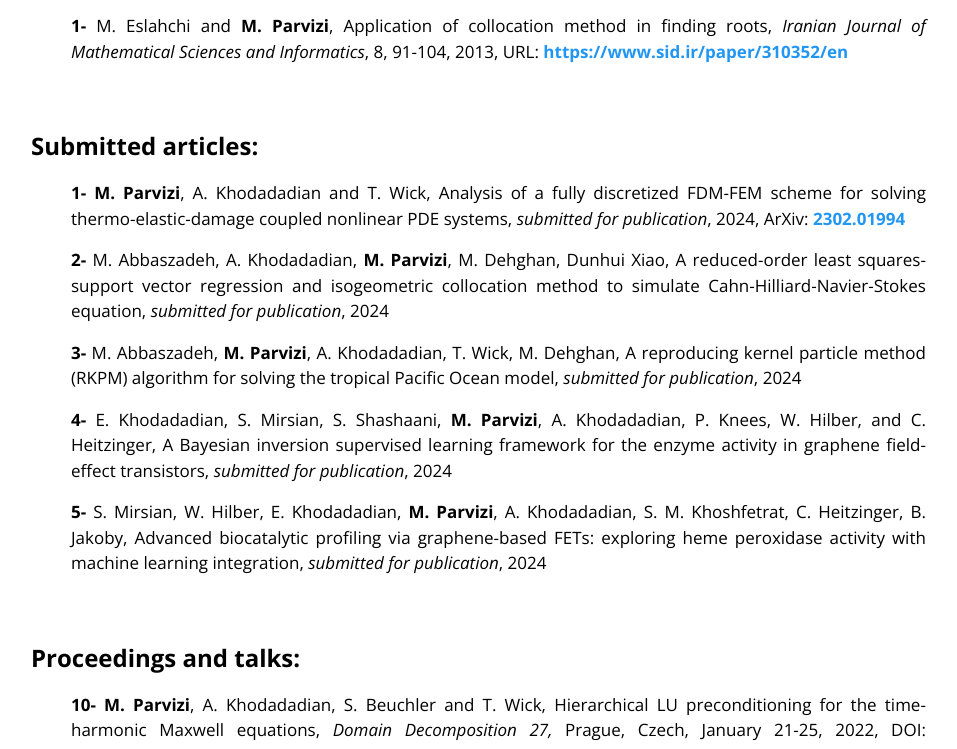
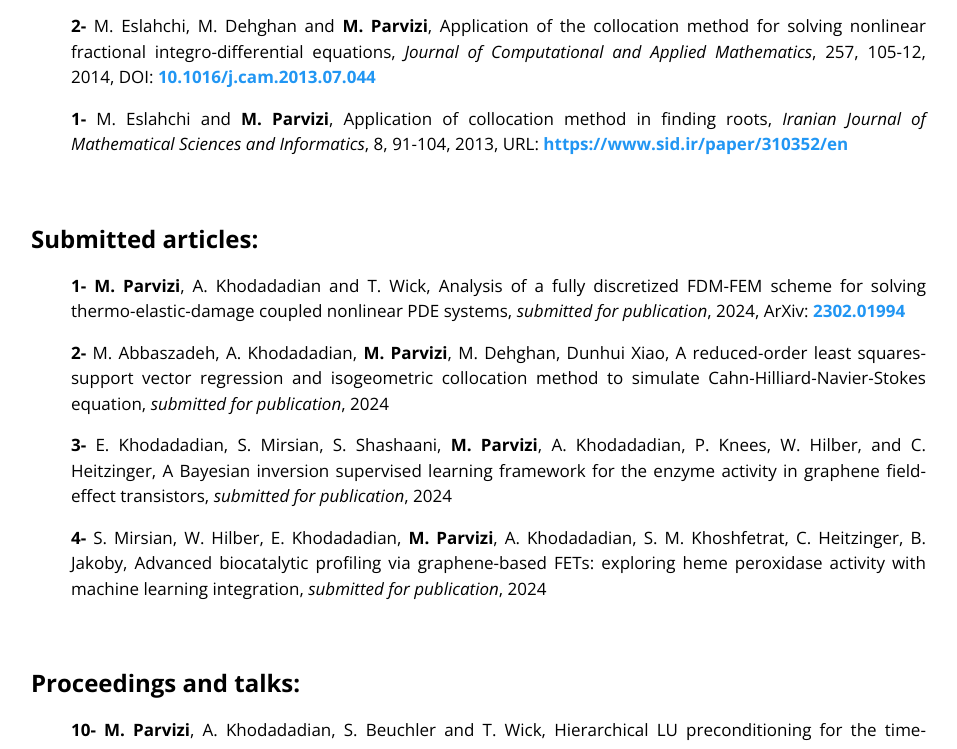
Before and after one commit to MaryamParvizi/maryamparvizi.github.io, a plain HTML site: page index.html in a window 1280 px wide. Shown: the part 5127-5876 px from the top of the page, without its empty margins (274-1231 px from the left). Drawn offline with nearby package versions, Linux system fonts and the light colour scheme; a web font is replaced by a local one.

Commit message:
Add files via upload

```diff
--- a/index.html
+++ b/index.html
@@ -433,6 +433,8 @@
             <div class="col-sm-14 research_publications-item filter published_journal_articles mb-5 mr-10" style="width: 95%;">
                 <div><p><font size="5" color="black"><b>Published articles:</b></font></p></div>
               <ul>
+                   <ui><p><b>18- </b> M. Abbaszadeh, A. Khodadadian, <b>M. Parvizi</b>, M. Dehghan, Dunhui Xiao, A reduced-order least squares-support vector regression and isogeometric collocation method to simulate Cahn-Hilliard-Navier-Stokes equation, <i>accepted to be published in Journal of Computational Physics</i>, 2024</p></ui>
+
                   <ui><p><b>17- </b>M. Abbaszadeh, A. Khodadadian,<b> M. Parvizi</b> and M. Dehghan, Investigation of combustion model  via the local collocation technique based on  moving Taylor polynomial (MTP) approximation/domain decomposition method with error analysis, <i>Engineering Analysis with Boundary Elements</i>, 159, 288-301, 2024, DOI: <strong><a href="https://doi.org/10.1016/j.enganabound.2023.11.010">10.1016/j.enganabound.2023.11.010</a></strong></p></ui>
 
 
@@ -477,11 +479,10 @@
 
                   <ui><p><b>2- </b> M. Abbaszadeh, A. Khodadadian, <b>M. Parvizi</b>, M. Dehghan, Dunhui Xiao, A reduced-order least squares-support vector regression and isogeometric collocation method to simulate Cahn-Hilliard-Navier-Stokes equation, <i>submitted for publication</i>, 2024</p></ui>
 
-               <ui><p><b>3- </b> M. Abbaszadeh, <b>M. Parvizi</b>, A. Khodadadian, T. Wick, M. Dehghan, A reproducing kernel particle method (RKPM) algorithm for solving the tropical Pacific Ocean model, <i>submitted for publication</i>, 2024</p></ui>
 
-            <ui><p><b>4- </b> E. Khodadadian, S. Mirsian, S. Shashaani, <b>M. Parvizi</b>, A. Khodadadian, P. Knees, W. Hilber, and C. Heitzinger, A Bayesian inversion supervised learning framework for the enzyme activity in graphene field-effect transistors, <i>submitted for publication</i>, 2024</p></ui>
+            <ui><p><b>3- </b> E. Khodadadian, S. Mirsian, S. Shashaani, <b>M. Parvizi</b>, A. Khodadadian, P. Knees, W. Hilber, and C. Heitzinger, A Bayesian inversion supervised learning framework for the enzyme activity in graphene field-effect transistors, <i>submitted for publication</i>, 2024</p></ui>
 
-          <ui><p><b>5- </b> S. Mirsian, W. Hilber, E. Khodadadian, <b>M. Parvizi</b>, A. Khodadadian, S. M. Khoshfetrat, C. Heitzinger, B. Jakoby, Advanced biocatalytic profiling via graphene-based FETs: exploring heme peroxidase activity with machine learning integration, <i>submitted for publication</i>, 2024</p></ui>
+          <ui><p><b>4- </b> S. Mirsian, W. Hilber, E. Khodadadian, <b>M. Parvizi</b>, A. Khodadadian, S. M. Khoshfetrat, C. Heitzinger, B. Jakoby, Advanced biocatalytic profiling via graphene-based FETs: exploring heme peroxidase activity with machine learning integration, <i>submitted for publication</i>, 2024</p></ui>
 
             </div>
 
```
